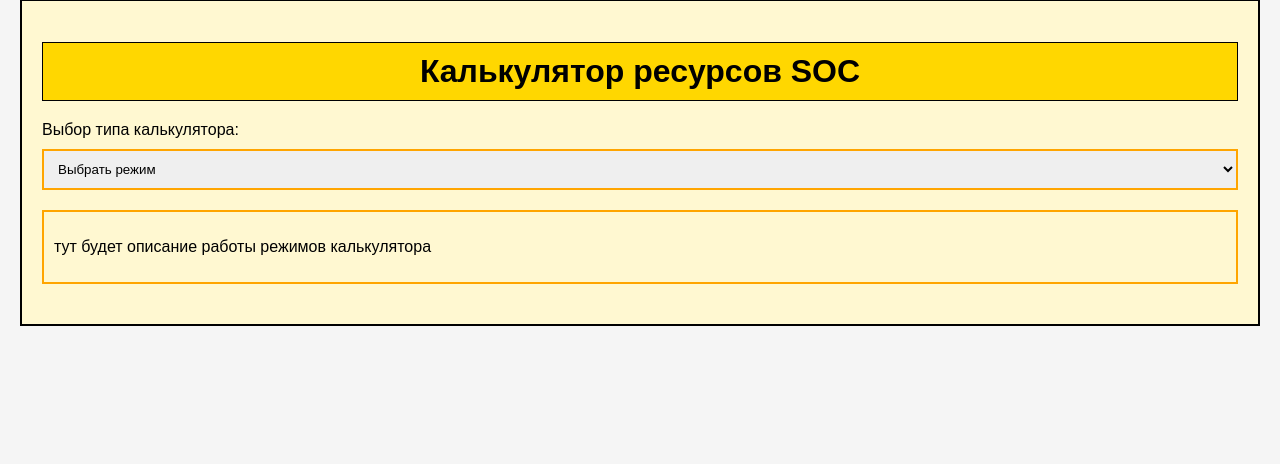
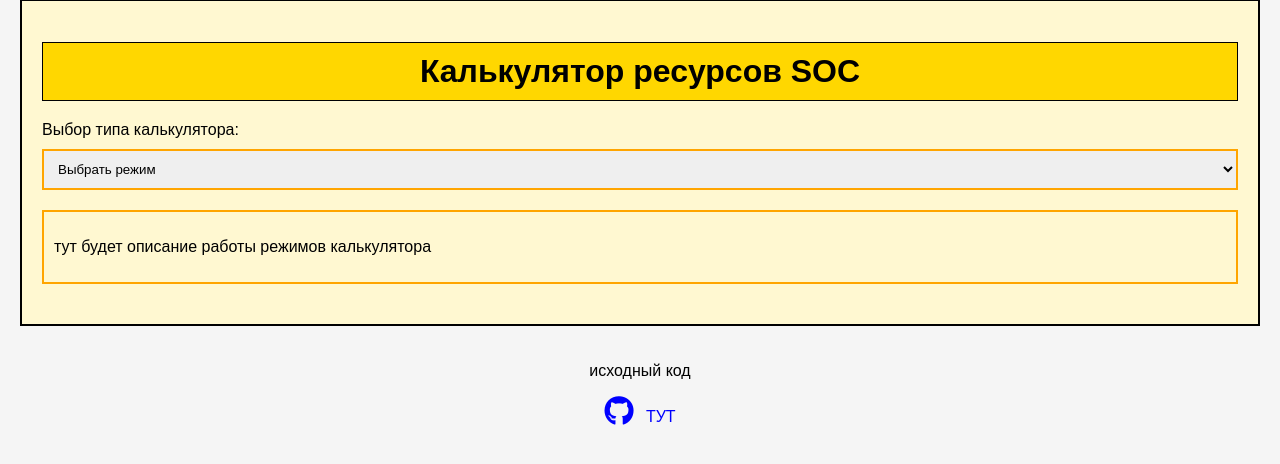
Before and after one commit to dm3tr-0/Calc-Python-Excel-PDF-WORD, a Flask app: page / in a window 1280 px wide. Shown: the part 21-485 px from the top of the page. Run offline with Flask 3, Linux system fonts and the light colour scheme.

Commit message:
Update index.html

```diff
--- a/templates/index.html
+++ b/templates/index.html
@@ -5,6 +5,10 @@
     <meta name="viewport" content="width=device-width, initial-scale=1.0">
     <link rel="stylesheet" href="{{ url_for('static', filename='style.css') }}">
     <link rel="icon" href="{{ url_for('static', filename='favicon.ico') }}" type="image/x-icon">
+
+    <link rel="stylesheet" href="https://cdnjs.cloudflare.com/ajax/libs/font-awesome/6.0.0-beta3/css/all.min.css">
+
+
     <title>Калькулятор ресурсов SOC</title>
 </head>
 <body>
@@ -56,10 +60,10 @@
                 </tr>
                 <tr>
                     <td>Факт кол-во машин</td>
-                    <td><input type="number" id="total-machines" name="total_machines" placeholder="Например: 2"></td>
-                    <td><input type="number" id="day-machines" name="day_machines" placeholder="Например: 4"></td>
-                    <td><input type="number" id="night-machines" name="night_machines" placeholder="Например: 3"></td>
-                    <td><input type="number" id="night-pr-machines" name="night_pr_machines" placeholder="Например: 2"></td>
+                    <td><input type="number" id="machines-180h" name="machines_180h" placeholder="Например: 2"></td>
+                    <td><input type="number" id="machines-168h" name="machines_168h" placeholder="Например: 4"></td>
+                    <td><input type="number" id="machines-79h" name="machines_79h" placeholder="Например: 3"></td>
+                    <td><input type="number" id="machines-180h-night" name="machines_180h_night" placeholder="Например: 2"></td>
                 </tr>
             </table>
 
@@ -87,5 +91,17 @@
 
     <script src="{{ url_for('static', filename='frame-switch.js') }}"></script>
     <script src="{{ url_for('static', filename='calculate-result.js') }}"></script>
+
+
+        <footer id = "footervrode" style="text-align: center; padding: 20px; background-clor:grey; ">
+          <p>исходный код </p>
+          <a href="https://github.com/dm3tr-0" target="_blank" style="text-decoration: none; color: blue;">
+            <i class="fab fa-github" style="font-size: 30px; margin-right: 8px;"></i>
+            ТУТ
+          </a>
+        </footer>
+
+
+
 </body>
 </html>
```
